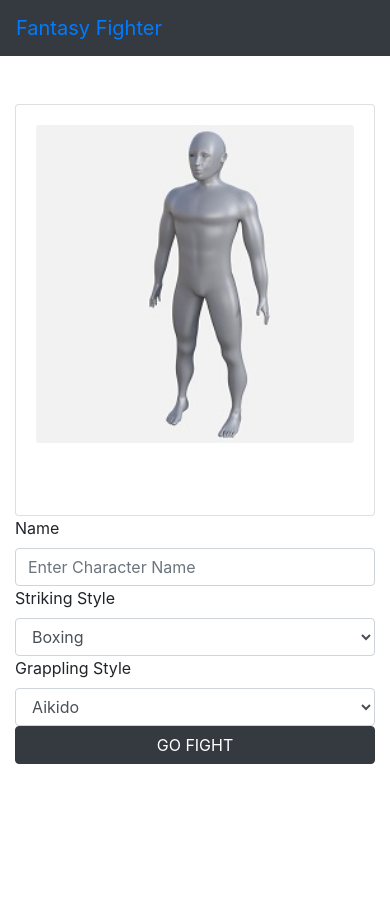
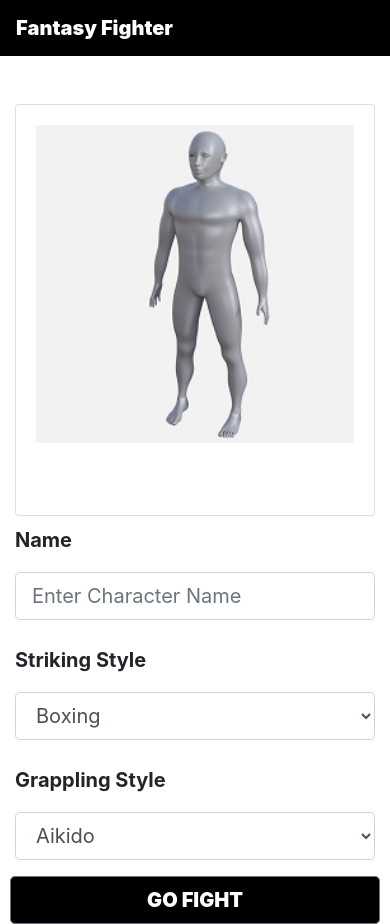
Before and after one commit to Menilek/FantasyFighter, a React (Create React App) app in the folder client/: page / in a window 390 px wide. Before the commit the page ends 844 px from the top, so only its background shows below. Built offline with nearby package versions, Linux system fonts and the light colour scheme.

Commit message:
Added versus image to PlayGame screen and tweaked responsive sizing; styled text colour, background colour and font-weight for components and adjusted CreateFighter form layout using rows

```diff
--- a/client/src/App.css
+++ b/client/src/App.css
@@ -0,0 +1,20 @@
+form, .navbar, .btn, .link, .game-title, .card-title{
+    font-weight: bolder ;
+}
+
+.card-title{
+    font-size: 1.25rem;
+}
+
+.game-title{
+    color: #ffffff;
+
+}
+.game-title:hover{
+    text-decoration: none;
+    color: #ffffff;
+}
+
+.btn, .navbar{
+    background-color: #000000;
+}
--- a/client/src/App.js
+++ b/client/src/App.js
@@ -5,6 +5,7 @@ import AppNavBar from './components/Layout/AppNavBar';
 import CreateFighter from './components/CreateFighter/CreateFighter';
 import PlayGame from './components/Game/PlayGame';
 import 'bootstrap/dist/css/bootstrap.min.css';
+import './App.css';
 
 class App extends Component {
   render() {
--- a/client/src/components/CreateFighter/CreateFighter.js
+++ b/client/src/components/CreateFighter/CreateFighter.js
@@ -6,7 +6,9 @@ import{
     FormGroup,
     Label,
     Input,
-    Button } from 'reactstrap';
+    Button,
+    Row,
+    Col } from 'reactstrap';
 import Fighter from '../Fighter/Fighter';
 
 class CreateFighter extends Component {
@@ -73,28 +75,39 @@ class CreateFighter extends Component {
                 <Form onSubmit={this.onSubmit}>
                     <FormGroup>
                         <Fighter props={this.state.name} />
-                        <Label for="characterName">Name</Label>
+                        <Label for="characterName" size="lg">Name</Label>
                         <Input
                             type="text"
                             name="name"
                             id="characterName"
                             placeholder="Enter Character Name"
+                            bsSize="lg"
                             onChange={this.onChange}>
                         </Input>
-                        <Label for="striking">Striking Style</Label>
-                        <Input type="select" name="striking" id="striking" onChange={this.onChange}>
+                    </FormGroup>
+                    <Row form>
+                        <Col md="6">
+                            <FormGroup>
+                                <Label for="striking" size="lg">Striking Style</Label>
+                                <Input type="select" name="striking" id="striking" bsSize="lg" onChange={this.onChange}>
                                     <option>Boxing</option>
                                     <option>Karate</option>
                                     <option>Muay Thai</option>
                                 </Input>
-                        <Label for="grappling">Grappling Style</Label>
-                        <Input type="select" name="grappling" id="grappling" onChange={this.onChange}>
+                            </FormGroup>
+                        </Col>
+                        <Col md="6">
+                            <FormGroup>
+                                <Label for="grappling" size="lg">Grappling Style</Label>
+                                <Input type="select" name="grappling" id="grappling" bsSize="lg" onChange={this.onChange}>
                                     <option>Aikido</option>
                                     <option>Jiu Jitsu</option>
                                     <option>Judo</option>
                                 </Input>
-                        <Button block color="dark" onClick={this.onSubmit}>GO FIGHT</Button>
                             </FormGroup>
+                        </Col>
+                        <Button block size="lg" onClick={this.onSubmit}>GO FIGHT</Button>
+                    </Row>
                 </Form>
             </div>
         );
--- a/client/src/components/Game/PlayGame.js
+++ b/client/src/components/Game/PlayGame.js
@@ -1,7 +1,8 @@
 import React, { Component } from 'react';
 import axios from 'axios';
 import Fighter from '../Fighter/Fighter';
-import { Container, Row, Col, Button } from 'reactstrap';
+import { Container, Row, Col, Button, Card, CardBody, CardImg } from 'reactstrap';
+import versusImg from '../../img/versus.jpg';
 
 class PlayGame extends Component {
 
@@ -37,13 +38,18 @@ class PlayGame extends Component {
             <div>
                 <Container>
                     <Row>
-                        <Col xs="6" sm="4">
+                        <Col xs="12" sm="4" md="4.5">
                             <Fighter name={this.state.playerName} color={this.state.playerColour} />
                         </Col>
-                        <Col xs="6" sm="4">
-                            <Button block color="success">FIGHT</Button>
+                        <Col xs="12" sm="4" md="2.5">
+                            <Card className="border-0">
+                                <CardBody>
+                                    <CardImg src={ versusImg } alt="VERSUS"/>
+                                    <Button block size="lg">FIGHT</Button>
+                                </CardBody>
+                            </Card>
                         </Col>
-                        <Col xs="6" sm="4">
+                        <Col xs="12" sm="4" md="4.5">
                             <Fighter name={this.state.opponentName} color={this.state.opponentColour} />
                         </Col>
                     </Row>
--- a/client/src/components/Layout/AppNavBar.js
+++ b/client/src/components/Layout/AppNavBar.js
@@ -19,10 +19,10 @@ class AppNavBar extends Component{
     render(){
         return(
             <div>
-                <Navbar color="dark" dark expand="sm" className="mb-5">
+                <Navbar expand="sm" className="mb-5">
                     <Container>
                         <NavbarBrand>
-                            <Link to='/'>Fantasy Fighter</Link>
+                            <Link to='/' className="game-title">Fantasy Fighter</Link>
                         </NavbarBrand>
                     </Container>
                 </Navbar>
```
Also changed, not shown: client/src/img/versus.jpg (added), 1 other file (tests, documents, lock files or other folders). Lines whose indentation alone changed are shown as unchanged.
